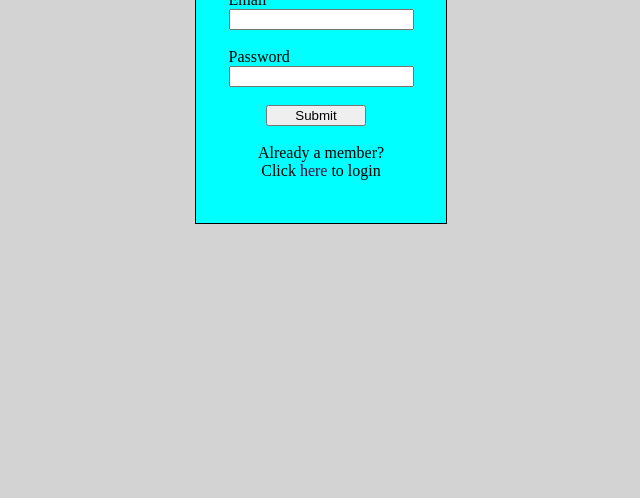
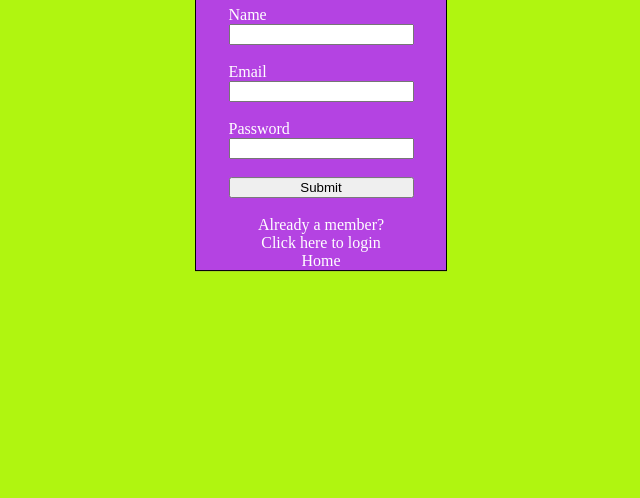
Before and after one commit to arunitha99/SIT, a plain HTML site: page signup.html in a window 1280 px wide. Shown: the part 302-800 px from the top of the page, without its empty margins (319-959 px from the left). Drawn offline with Linux system fonts and the light colour scheme.

Commit message:
login module
login module and signup pages added

```diff
--- /dev/null
+++ b/script.js
@@ -0,0 +1,5 @@
+function validateSignUp()
+{
+    var name = document.getElementById("name").value;
+    document.write(name);
+}
--- a/signup.html
+++ b/signup.html
@@ -4,21 +4,27 @@
 <head>
     <link rel="stylesheet" href="styles.css">
     <title>SIT SIGN UP </title>
+    <script type="text/javascript" src="script.js"></script>
 </head>
 <style></style>
 
 <body class="login">
-<div id="login">
-    <div class="container">
-        <br>
+    <div id="signup">
+        <form id="sign-up" name="sign-up">
+
+            <div class="containerl">
+                <h1>SIGN UP</h1>
+                <label for="name">Name</label>
+                <input type="text" id="name" name="name"><br>
                 <label for="login">Email</label>
                 <input type="email" name="email-login"><br>
                 <label for="password">Password</label>
                 <input type="password" name="password-login"><br>
-        <input type="submit"><br>
+                <input type="submit" onclick="validateSignUp()"><br>
                 <div class="center">Already a member?<br>Click <a href="login.html">here</a> to login</div>
+                <a class="center" href="index.html">Home</a>
             </div>
-
+        </form>
     </div>
 </body>
 
--- a/styles.css
+++ b/styles.css
@@ -37,6 +37,8 @@
     }
 
     #head {
+        display: flex;
+        align-items: center;
         height: 50px;
         background-color: aquamarine;
     }
@@ -82,24 +84,59 @@
         background-color: rgb(126, 228, 140);
         height: 200px;
     }
-
+.heading{
+    position:relative;
+    top:30%;
+}
     .login {
-        background-color: lightgrey
+        background-color: rgba(174, 245, 10, 0.973)
     }
 
-    #login {
+    #login,
+    #signup {
         border: 1px solid black;
         width: 250px;
-        height: 250px;
         position: fixed;
         top: 50%;
         left: 50%;
         transform: translate(-50%, -50%);
-        background-color: aqua;
+
     }
 
-    .container {
+    #login {
+        height: 350px;
+        background-color: #fc4437;
+        color: white;
+    }
 
+    #login a,
+    #signup a {
+        color: white;
+    }
+
+    #login a:hover,
+    #signup a:hover {
+        color: rgb(31, 3, 3);
+    }
+
+    #login input:hover,
+    #signup input:hover {
+        background-color: black;
+        color: white;
+        box-shadow: 2px 5px 5px rgb(250, 247, 247);
+        border: 1px solid white;
+
+    }
+
+    #signup {
+        height: 40 0px;
+        background-color: #b53cecf5;
+        color: white;
+    }
+
+    .container,
+    .containerl {
+        z-index: 1;
         display: flex;
         flex-wrap: wrap;
         flex-direction: column;
@@ -107,13 +144,14 @@
         justify-content: center;
 
     }
-    .center
-    {
+
+    .center {
         text-align: center;
     }
+
     .container input[type="submit"] {
-        width:100px;
-        position:relative;
-        left:15%;
+        width: 100px;
+        position: relative;
+        left: 15%;
     }
 }
```
Also changed, not shown: index.html (+0 -6 lines), login.html (+4 -2 lines). Lines whose indentation alone changed are shown as unchanged.
